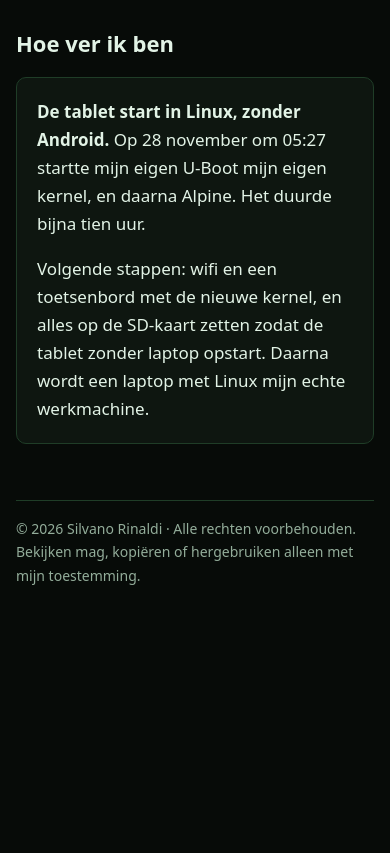
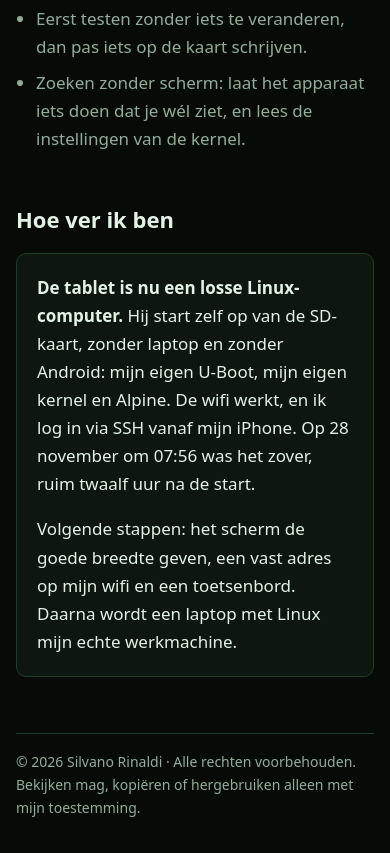
Before and after one commit to Fr3akH3adH3ak/Projecten, a plain HTML site: page tablet/index.html in a window 390 px wide. Shown: the part 2937-3790 px from the top of the page. Before the commit the page ends 3564 px from the top, so only its background shows below. Drawn offline with Linux system fonts and the light colour scheme.

Commit message:
Tablet-pagina: start zelf op, met wifi en SSH
Co-Authored-By: Claude Opus 5.5 <noreply@anthropic.com>
Claude-Session: https://claude.ai/code/session_01CQa34dTttb7B3CFZmJUaSf

```diff
--- a/tablet/index.html
+++ b/tablet/index.html
@@ -74,6 +74,11 @@
           vond ik de oorzaak: in de kernel van Alpine ontbrak de klok-regelaar van de A33-chip. Dus
           bouwde ik zelf Linux 6.12, met alles voor deze tablet erin.
         </li>
+        <li>
+          <strong>Zonder laptop, met wifi.</strong> Na een controle van de SD-kaart zette ik U-Boot
+          met <code>dd</code> op de kaart. Daarna bouwde ik het wifi-stuurprogramma voor de chip. Nu
+          start de tablet zelf, en log ik in via SSH.
+        </li>
       </ol>
 
       <h2>Wat ik ervan leerde</h2>
@@ -101,13 +106,14 @@
       <h2>Hoe ver ik ben</h2>
       <div class="blok">
         <p>
-          <strong>De tablet start in Linux, zonder Android.</strong> Op 28 november om 05:27 startte
-          mijn eigen U-Boot mijn eigen kernel, en daarna Alpine. Het duurde bijna tien uur.
+          <strong>De tablet is nu een losse Linux-computer.</strong> Hij start zelf op van de
+          SD-kaart, zonder laptop en zonder Android: mijn eigen U-Boot, mijn eigen kernel en Alpine.
+          De wifi werkt, en ik log in via SSH vanaf mijn iPhone. Op 28 november om 07:56 was het
+          zover, ruim twaalf uur na de start.
         </p>
         <p>
-          Volgende stappen: wifi en een toetsenbord met de nieuwe kernel, en alles op de SD-kaart
-          zetten zodat de tablet zonder laptop opstart. Daarna wordt een laptop met Linux mijn echte
-          werkmachine.
+          Volgende stappen: het scherm de goede breedte geven, een vast adres op mijn wifi en een
+          toetsenbord. Daarna wordt een laptop met Linux mijn echte werkmachine.
         </p>
       </div>
 
```
